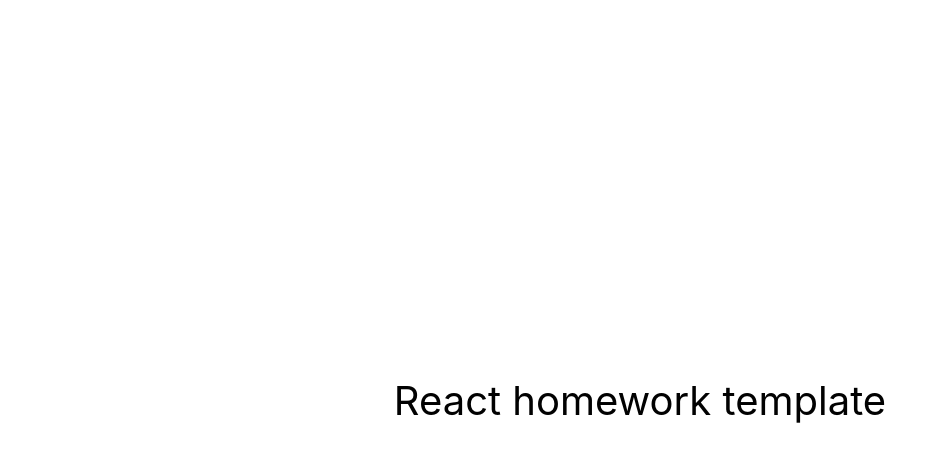
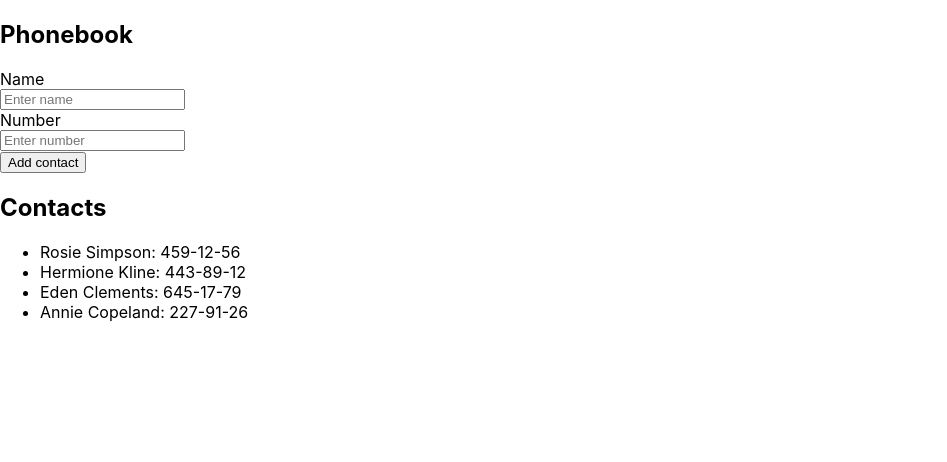
Before and after one commit to vadik184/goit-react-hw-02-phonebook, a React (Create React App) app: page / in a window 1280 px wide. Shown: the top 462 px of the page, without its empty margins (0-947 px from the left). Built offline with nearby package versions, Linux system fonts and the light colour scheme.

Commit message:
updata Form

```diff
--- a/src/components/App.jsx
+++ b/src/components/App.jsx
@@ -1,16 +1,36 @@
-export const App = () => {
-  return (
-    <div
-      style={{
-        height: '100vh',
-        display: 'flex',
-        justifyContent: 'center',
-        alignItems: 'center',
-        fontSize: 40,
-        color: '#010101'
-      }}
-    >
-      React homework template
-    </div>
-  );
-};
+import React, { Component } from 'react';
+
+// import { nanoid } from 'nanoid';
+import { Section } from 'components/Section/Section';
+import { Contacts } from 'components/Contacts/Contacts';
+import { Form } from 'components/Form/Form';
+export class App extends Component {
+  state = {
+    contacts: [
+      { id: 'id-1', name: 'Rosie Simpson', number: '459-12-56' },
+      { id: 'id-2', name: 'Hermione Kline', number: '443-89-12' },
+      { id: 'id-3', name: 'Eden Clements', number: '645-17-79' },
+      { id: 'id-4', name: 'Annie Copeland', number: '227-91-26' },
+    ],
+    filter: '',
+    name: '',
+    number: '',
+  };
+
+  formSubmitHandler = data => {
+    console.log(data);
+  };
+  // InputId = nanoid();
+  render() {
+    return (
+      <div>
+        <Section title="Phonebook">
+          <Form onSubmit={this.formSubmitHandler} />
+        </Section>
+        <Section title="Contacts">
+          <Contacts contacts={this.state.contacts} />
+        </Section>
+      </div>
+    );
+  }
+}
--- /dev/null
+++ b/src/components/Contacts/Contacts.jsx
@@ -0,0 +1,14 @@
+import React from 'react';
+export const Contacts = prors => {
+  return (
+    <ul>
+      {prors.contacts.map(({ id, name, number }) => {
+        return (
+          <li key={id}>
+            {name}: {number}
+          </li>
+        );
+      })}
+    </ul>
+  );
+};
--- /dev/null
+++ b/src/components/Form/Form.jsx
@@ -0,0 +1,62 @@
+import React, { Component } from 'react';
+
+const initialState = {
+  name: '',
+  number: '',
+};
+export class Form extends Component {
+  state = { ...initialState };
+  handelChange = e => {
+    const { name, value } = e.currentTarget;
+    this.setState({ [name]: value });
+  };
+
+  handelSubmit = e => {
+    e.preventDefault();
+    this.props.onSubmit({ ...this.state });
+    this.reset();
+  };
+  reset = () => {
+    this.setState({ ...initialState });
+  };
+  render() {
+    return (
+      <form onSubmit={this.handelSubmit}>
+        <label
+          style={{
+            display: 'flex',
+            flexDirection: 'column',
+            alignItems: 'start',
+          }}
+        >
+          Name
+          <input
+            type="text"
+            name="name"
+            value={this.state.name.value}
+            placeholder="Enter name"
+            onChange={this.handelChange}
+            required
+          />
+        </label>
+        <label
+          style={{
+            display: 'flex',
+            flexDirection: 'column',
+            alignItems: 'start',
+          }}
+        >
+          Number
+          <input
+            type="tel"
+            name="number"
+            value={this.state.number.value}
+            placeholder="Enter number"
+            onChange={this.handelChange}
+          />
+        </label>
+        <button type="submit">Add contact</button>
+      </form>
+    );
+  }
+}
--- /dev/null
+++ b/src/components/Section/Section.jsx
@@ -0,0 +1,9 @@
+import React from 'react';
+export const Section = ({ title, children }) => {
+  return (
+    <section>
+      <h2>{title}</h2>
+      {children}
+    </section>
+  );
+};
```
